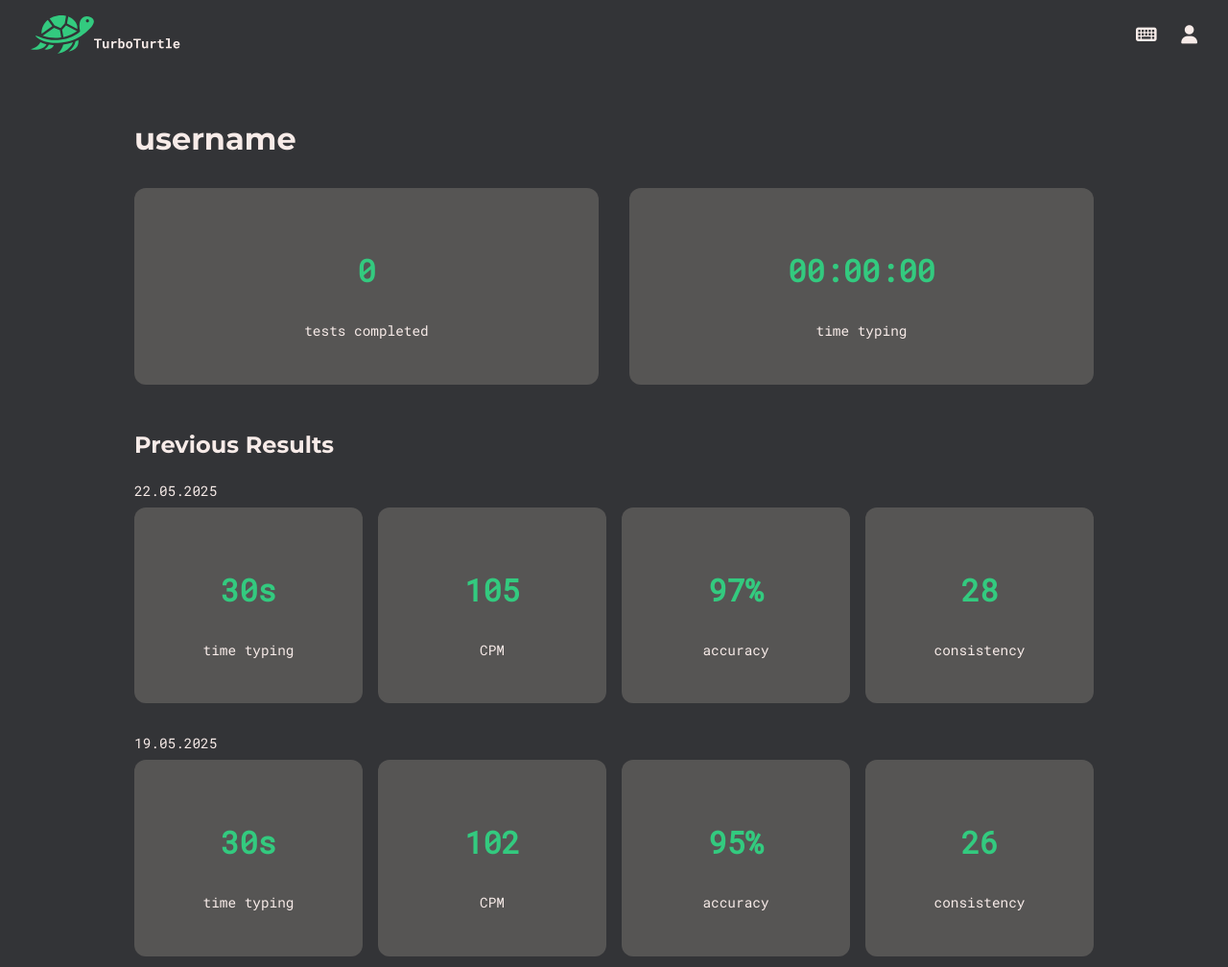
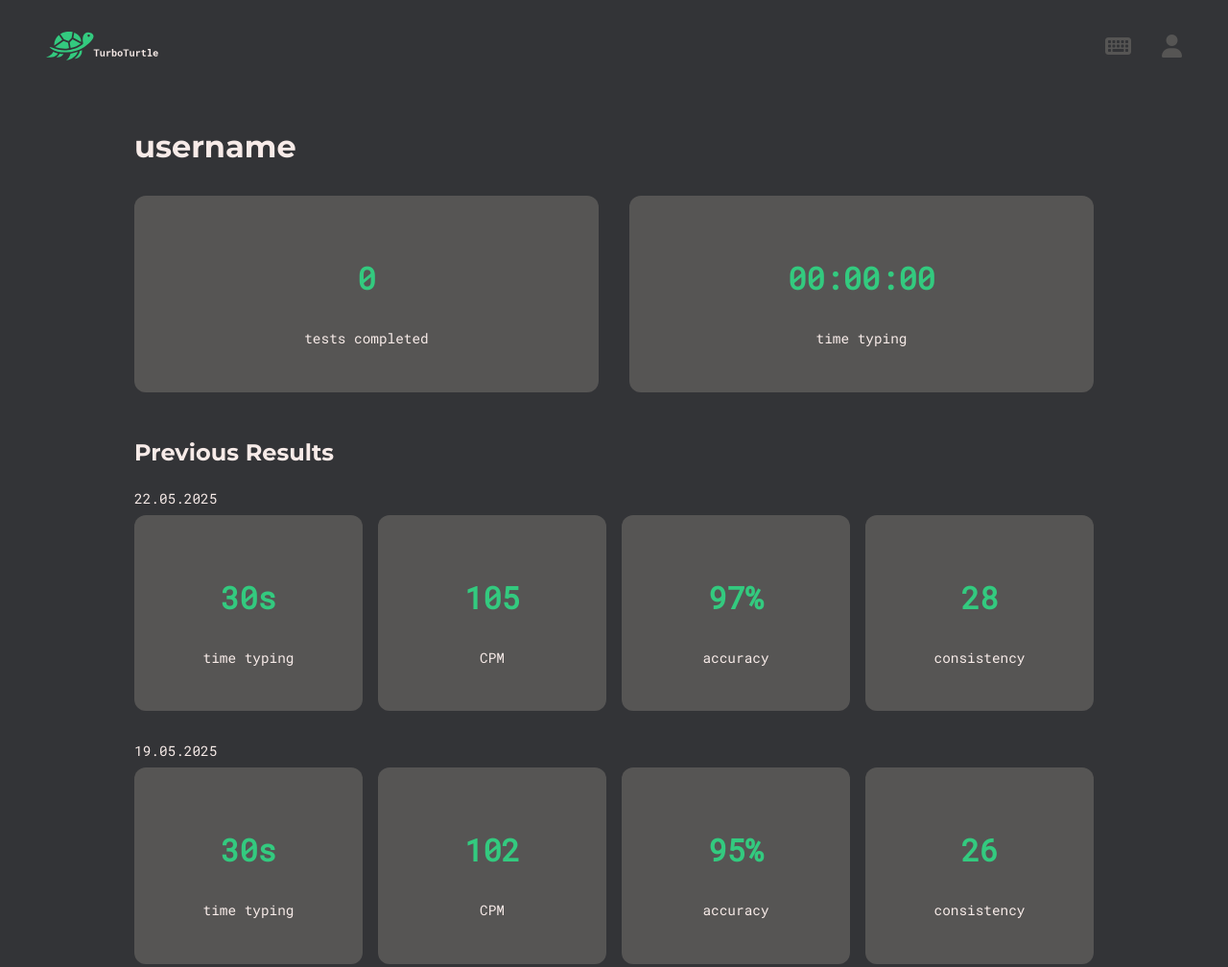
Before and after one commit to bogdanbt/turbo-turtle, a plain HTML site: page frontend/dashboard.html in a window 1280 px wide. Shown: the whole page at 96% size. Drawn offline with Linux system fonts and the light colour scheme.

Commit message:
Add navigation bar

```diff
--- a/frontend/dashboard.css
+++ b/frontend/dashboard.css
@@ -1,15 +1,16 @@
-
 :root {
   --bg: #333437;
   --card-bg: #565554;
   --text: #f7ebe8;
   --accent: #33ca7f;
-  --font: 'Roboto Mono', monospace;
-  --heading-font: 'Montserrat', sans-serif;
+  --font: "Roboto Mono", monospace;
+  --heading-font: "Montserrat", sans-serif;
 }
 
 body {
   margin: 0;
+  padding: 1rem;
+  box-sizing: border-box;
   background: var(--bg);
   color: var(--text);
   font-family: var(--font);
@@ -23,14 +24,25 @@ body {
 }
 
 .logo {
-  height: 40px;
+  width: auto;
+  height: 30px;
 }
 
-.icons i {
-  color: var(--text);
-  font-size: 1.2rem;
-  margin-left: 1rem;
-  cursor: pointer;
+.nav-right {
+  display: flex;
+  gap: 2rem;
+}
+
+.keyboard-icon {
+  font-size: 1.5rem;
+  color: var(--card-bg);
+  text-decoration: none;
+}
+
+.profile-icon {
+  font-size: 1.5rem;
+  color: var(--card-bg);
+  text-decoration: none;
 }
 
 .dashboard {
--- a/frontend/dashboard.html
+++ b/frontend/dashboard.html
@@ -1,21 +1,35 @@
-
 <!DOCTYPE html>
 <html lang="en">
   <head>
     <meta charset="UTF-8" />
-  <meta name="viewport" content="width=device-width, initial-scale=1.0"/>
+    <meta name="viewport" content="width=device-width, initial-scale=1.0" />
     <title>Dashboard | TurboTurtle</title>
     <link rel="stylesheet" href="dashboard.css" />
     <link rel="icon" href="assets/turtle_logo.svg" type="image/svg+xml" />
-  <link rel="stylesheet" href="https://fonts.googleapis.com/css2?family=Montserrat:wght@600;700&family=Roboto+Mono&display=swap" />
-  <link rel="stylesheet" href="https://cdnjs.cloudflare.com/ajax/libs/font-awesome/6.5.0/css/all.min.css" />
+    <link
+      rel="stylesheet"
+      href="https://fonts.googleapis.com/css2?family=Montserrat:wght@600;700&family=Roboto+Mono&display=swap"
+    />
+    <link
+      rel="stylesheet"
+      href="https://cdnjs.cloudflare.com/ajax/libs/font-awesome/6.5.0/css/all.min.css"
+    />
   </head>
   <body>
     <header class="header">
-    <img src="assets/turbo_turtle_logo.svg" alt="TurboTurtle Logo" class="logo"/>
-    <div class="icons">
+      <img
+        src="assets/turbo_turtle_logo.svg"
+        alt="Turbo Turtle Logo"
+        class="logo"
+      />
+
+      <div class="nav-right">
+        <a href="index.html" class="keyboard-icon">
           <i class="fa-solid fa-keyboard"></i>
+        </a>
+        <a href="login.html" class="profile-icon">
           <i class="fa-solid fa-user"></i>
+        </a>
       </div>
     </header>
 
@@ -39,23 +53,46 @@
         <div class="result-group">
           <p class="date">22.05.2025</p>
           <div class="result-cards">
-          <div class="card"><p class="value">30s</p><p class="label">time typing</p></div>
-          <div class="card"><p class="value">105</p><p class="label">CPM</p></div>
-          <div class="card"><p class="value">97%</p><p class="label">accuracy</p></div>
-          <div class="card"><p class="value">28</p><p class="label">consistency</p></div>
+            <div class="card">
+              <p class="value">30s</p>
+              <p class="label">time typing</p>
+            </div>
+            <div class="card">
+              <p class="value">105</p>
+              <p class="label">CPM</p>
+            </div>
+            <div class="card">
+              <p class="value">97%</p>
+              <p class="label">accuracy</p>
+            </div>
+            <div class="card">
+              <p class="value">28</p>
+              <p class="label">consistency</p>
+            </div>
           </div>
         </div>
 
         <div class="result-group">
           <p class="date">19.05.2025</p>
           <div class="result-cards">
-          <div class="card"><p class="value">30s</p><p class="label">time typing</p></div>
-          <div class="card"><p class="value">102</p><p class="label">CPM</p></div>
-          <div class="card"><p class="value">95%</p><p class="label">accuracy</p></div>
-          <div class="card"><p class="value">26</p><p class="label">consistency</p></div>
+            <div class="card">
+              <p class="value">30s</p>
+              <p class="label">time typing</p>
+            </div>
+            <div class="card">
+              <p class="value">102</p>
+              <p class="label">CPM</p>
+            </div>
+            <div class="card">
+              <p class="value">95%</p>
+              <p class="label">accuracy</p>
+            </div>
+            <div class="card">
+              <p class="value">26</p>
+              <p class="label">consistency</p>
             </div>
           </div>
-
+        </div>
       </section>
     </main>
   </body>
--- a/frontend/login.css
+++ b/frontend/login.css
@@ -10,32 +10,40 @@
 
 body {
   margin: 0;
+  padding: 1rem;
+  box-sizing: border-box;
   font-family: var(--font);
   background: var(--bg);
   color: var(--text);
-  display: flex;
-  flex-direction: column;
-  min-height: 100vh;
-  align-items: center;
-  justify-content: center;
 }
 
 .header {
-  width: 100%;
+  display: flex;
+  justify-content: space-between;
+  align-items: center;
   padding: 1rem 2rem;
-  position: absolute;
-  top: 0;
-  left: 0;
-  display: flex;
-  align-items: center;
-  justify-content: flex-start;
-  background: transparent;
-  z-index: 10;
 }
 
 .logo {
+  width: auto;
   height: 30px;
-  width: auto;
+}
+
+.nav-right {
+  display: flex;
+  gap: 2rem;
+}
+
+.keyboard-icon {
+  font-size: 1.5rem;
+  color: var(--secondary);
+  text-decoration: none;
+}
+
+.profile-icon {
+  font-size: 1.5rem;
+  color: var(--secondary);
+  text-decoration: none;
 }
 
 .login-wrapper {
@@ -129,3 +137,7 @@ input {
 #register-form {
   display: flex;
 }
+
+.form-section a {
+  color: var(--primary);
+}
--- a/frontend/login.html
+++ b/frontend/login.html
@@ -2,21 +2,36 @@
 <html lang="en">
   <head>
     <meta charset="UTF-8" />
-  <meta name="viewport" content="width=device-width, initial-scale=1.0"/>
+    <meta name="viewport" content="width=device-width, initial-scale=1.0" />
     <title>Login | TurboTurtle</title>
     <link rel="stylesheet" href="login.css" />
-  <link rel="icon" href="assets/turtle_logo.svg" type="image/svg+xml">
-  <link rel="stylesheet" href="https://cdnjs.cloudflare.com/ajax/libs/font-awesome/6.5.0/css/all.min.css">
+    <link rel="icon" href="assets/turtle_logo.svg" type="image/svg+xml" />
+    <link
+      rel="stylesheet"
+      href="https://cdnjs.cloudflare.com/ajax/libs/font-awesome/6.5.0/css/all.min.css"
+    />
   </head>
   <body>
     <header class="header">
-    <img src="assets/turbo_turtle_logo.svg" alt="TurboTurtle Logo" class="logo"/>
+      <img
+        src="assets/turbo_turtle_logo.svg"
+        alt="Turbo Turtle Logo"
+        class="logo"
+      />
+
+      <div class="nav-right">
+        <a href="index.html" class="keyboard-icon">
+          <i class="fa-solid fa-keyboard"></i>
+        </a>
+        <a href="login.html" class="profile-icon">
+          <i class="fa-solid fa-user"></i>
+        </a>
+      </div>
     </header>
 
     <div class="login-wrapper">
-
       <!-- Register Form  -->
-    <div id="register-form" class="form-section" style="display: none;">
+      <div id="register-form" class="form-section" style="display: none">
         <h3>register</h3>
         <input type="text" placeholder="username" />
         <input type="email" placeholder="email" />
@@ -24,7 +39,8 @@
         <button class="btn btn-register">
           <span>sign up</span>
         </button>
-      <p style="text-align:center; font-size: 0.9rem;">Already have an account?
+        <p style="text-align: center; font-size: 0.9rem">
+          Already have an account?
           <a href="#" onclick="toggleForm('login')">Login</a>
         </p>
       </div>
@@ -34,16 +50,23 @@
         <h3>login</h3>
         <input type="text" placeholder="email" />
         <input type="password" placeholder="password" />
-      <button class="btn btn-login" onclick="window.location.href='dashboard.html'">sign in</button>
+        <button
+          class="btn btn-login"
+          onclick="window.location.href='dashboard.html'"
+        >
+          sign in
+        </button>
         <span class="or-text">or</span>
         <div class="social-buttons">
-        <button class="btn social"><i class="fa-brands fa-google"></i> Sign in with Google</button>
+          <button class="btn social">
+            <i class="fa-brands fa-google"></i> Sign in with Google
+          </button>
         </div>
-      <p style="text-align:center; font-size: 0.9rem;">Don't have an account?
+        <p style="text-align: center; font-size: 0.9rem">
+          Don't have an account?
           <a href="#" onclick="toggleForm('register')">Register</a>
         </p>
       </div>
-
     </div>
 
     <script src="login.js"></script>
--- a/frontend/style.css
+++ b/frontend/style.css
@@ -9,7 +9,7 @@
 
 body {
   margin: 0;
-  padding: 2rem;
+  padding: 1rem;
   box-sizing: border-box;
   background-color: var(--bg-color);
   color: var(--text-color);
@@ -17,21 +17,33 @@ body {
   font-family: var(--body-font);
 }
 
+nav {
+  display: flex;
+  justify-content: space-between;
+  align-items: center;
+  padding: 1rem 2rem;
+}
+
 .logo {
-  display: block;
-  margin: 0 auto;
   width: auto;
   height: 30px;
 }
 
+.nav-right {
+  display: flex;
+  gap: 2rem;
+}
+
+.keyboard-icon {
+  font-size: 1.5rem;
+  color: var(--secondary-color);
+  text-decoration: none;
+}
+
 .profile-icon {
-  position: absolute;
-  top: 20px;
-  right: 20px;
   font-size: 1.5rem;
-  color: #565554;
+  color: var(--secondary-color);
   text-decoration: none;
-  margin: 20px;
 }
 
 .panel {
```
Also changed, not shown: frontend/index.html (+12 -3 lines). Lines whose indentation alone changed are shown as unchanged.
